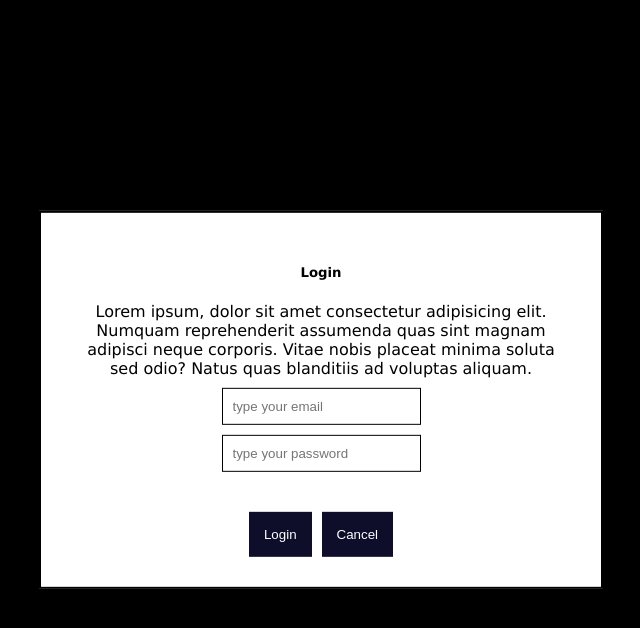
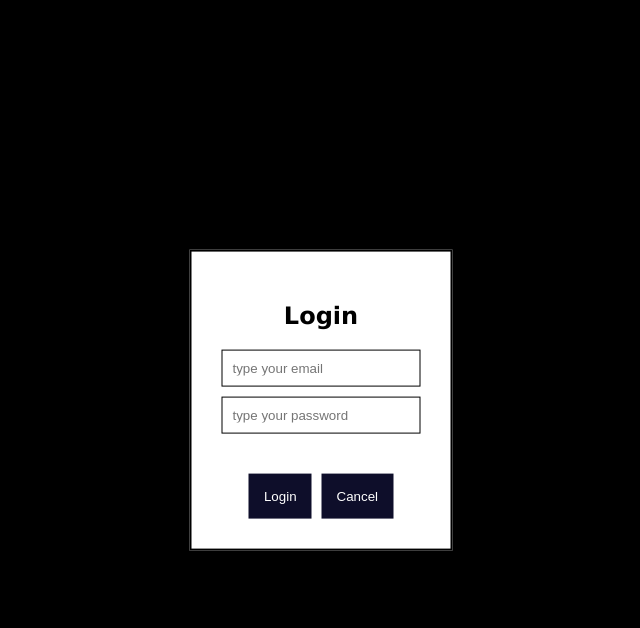
Before and after one commit to sanaali110/modal, a React (Create React App) app: page / in a window 1280 px wide. Both pictures are taken after a click on the button "Login to the dashboard". Shown: the top 628 px of the page, without its empty margins (319-959 px from the left). Built offline with nearby package versions, Linux system fonts and the light colour scheme.

Commit message:
refactor code showing modal component composition

```diff
--- a/src/App.js
+++ b/src/App.js
@@ -1,38 +1,40 @@
+import { useState } from 'react';
 import './App.css';
+import Login from './view/Login';
+import Modal from './components/Modal/Modal';
+import LoginConfirmation from './view/LoginConfirmation';
 
-import { useState } from 'react';
 
 function App() {
-  const [showModal, setShowModal]= useState(false);
+  const [showModal, setShowModal] = useState(false);
+  const [currentView, setCurrentView] = useState("login")
 
-  function handleClick() {
-    setShowModal(!showModal);
+  const handleClick = () => {
+    setShowModal(!showModal)
+  }
 
+  const handleLoginClick = () => {
+    setCurrentView("loginConfirmation")
   }
+
+  const getModalTitle = () => {
+    if (currentView === "login") {
+      return "Login"
+    } else if (currentView === "loginConfirmation") {
+      return "Login Confirmation"
+    }
+  }
+
   return (
     <div className="App">
       <button type='button' className='button' onClick={handleClick}>Login to the dashboard</button>
-      {showModal &&
-       <div className="modal-wrapper">
-      <div className='modal'>
-      <div className="modal-header">
-        <h5>Login</h5>
-      </div>
-      <div className="modal-body">
-        Lorem ipsum, dolor sit amet consectetur adipisicing elit. Numquam reprehenderit assumenda quas sint magnam adipisci neque corporis. Vitae nobis placeat minima soluta sed odio? Natus quas blanditiis ad voluptas aliquam.
-        <form>
-        <input type="email" className='input-styles' placeholder='type your email' />
-        <input type="password" className='input-styles' placeholder='type your password' />
-        </form>
-
-
-      </div>
-      <div className="modal-footer">
-        <button className='button login-button'>Login</button>
-        <button className='button' onClick={handleClick}>Cancel</button>
-      </div>
-      </div>
-    </div>}
+      {showModal && <Modal title={getModalTitle()}>
+        {currentView === "login" && <Login onLogin={handleLoginClick} onCancel={() => setShowModal(false)} />}
+        {currentView === "loginConfirmation" && <LoginConfirmation onCancel={() => {
+          setCurrentView("login")
+          setShowModal(false)
+        }} />}
+      </Modal>}
     </div>
   );
 }
--- a/src/components/Modal/Modal.jsx
+++ b/src/components/Modal/Modal.jsx
@@ -1,33 +1,21 @@
-import React, { useState } from 'react'
+import React from 'react'
 import './Modal.css';
-function Modal() {
 
-  function handleClose(){
-
-  }
+function Modal(props) {
+  const { title, children } = props
   return (
     <div className="modal-wrapper">
-    <div className='modal'>
-      <div className="modal-header">
-        <h5>Login</h5>
+      <div className='modal'>
+        <div className="modal-header">
+          <h2>{title}</h2>
+        </div>
+        <div className="modal-body">
+          {children}
+        </div>
       </div>
-      <div className="modal-body">
-        Lorem ipsum, dolor sit amet consectetur adipisicing elit. Numquam reprehenderit assumenda quas sint magnam adipisci neque corporis. Vitae nobis placeat minima soluta sed odio? Natus quas blanditiis ad voluptas aliquam.
-        <form>
-        <input type="email" className='input-styles' placeholder='type your email' />
-        <input type="password" className='input-styles' placeholder='type your password' />
-        </form>
-
-
-      </div>
-      <div className="modal-footer">
-        <button className='button login-button'>Login</button>
-        <button className='button' onClick="">Cancel</button>
-      </div>
-
     </div>
-    </div>
-  )}
+  )
+}
 
 
 export default Modal
--- /dev/null
+++ b/src/view/Login.jsx
@@ -0,0 +1,14 @@
+const Login = ({ onCancel, onLogin }) => {
+    // make and api call
+    // fetch("/login") //post call - with request body {username, password}
+    return (
+        <form>
+            <input type="email" className='input-styles' placeholder='type your email' />
+            <input type="password" className='input-styles' placeholder='type your password' />
+            <button className='button login-button' onClick={onLogin}>Login</button>
+            <button className='button' onClick={onCancel}>Cancel</button>
+        </form>
+    )
+}
+
+export default Login
--- /dev/null
+++ b/src/view/LoginConfirmation.jsx
@@ -0,0 +1,9 @@
+const LoginConfirmation = ({onCancel}) => {
+    return (<div>
+        <p>Are you sure?</p>
+        <button className='button login-button'>Yes</button>
+        <button className='button' onClick={onCancel}>No</button>
+    </div>)
+}
+
+export default LoginConfirmation
```
Also changed, not shown: 1 other file (tests, documents, lock files or other folders).
